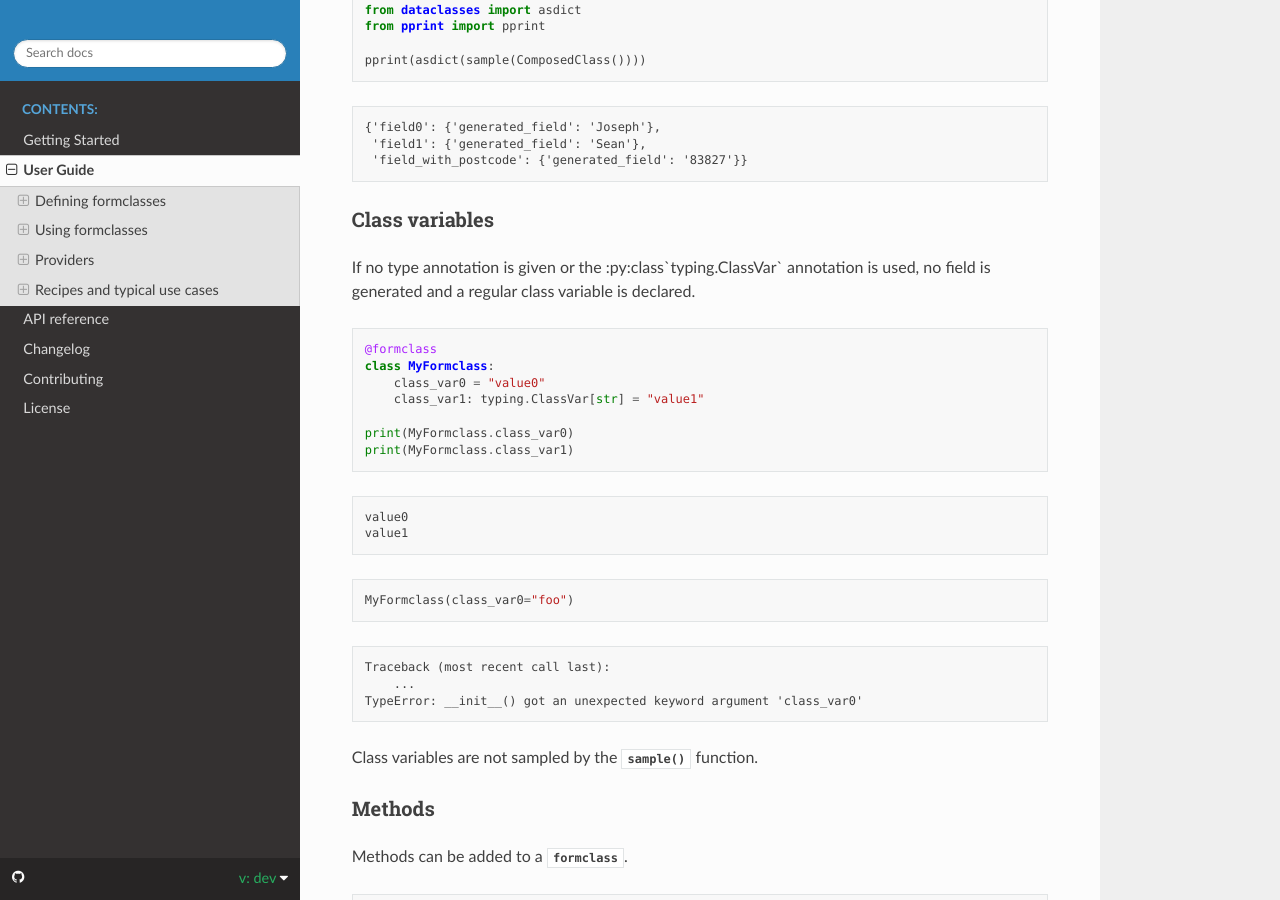
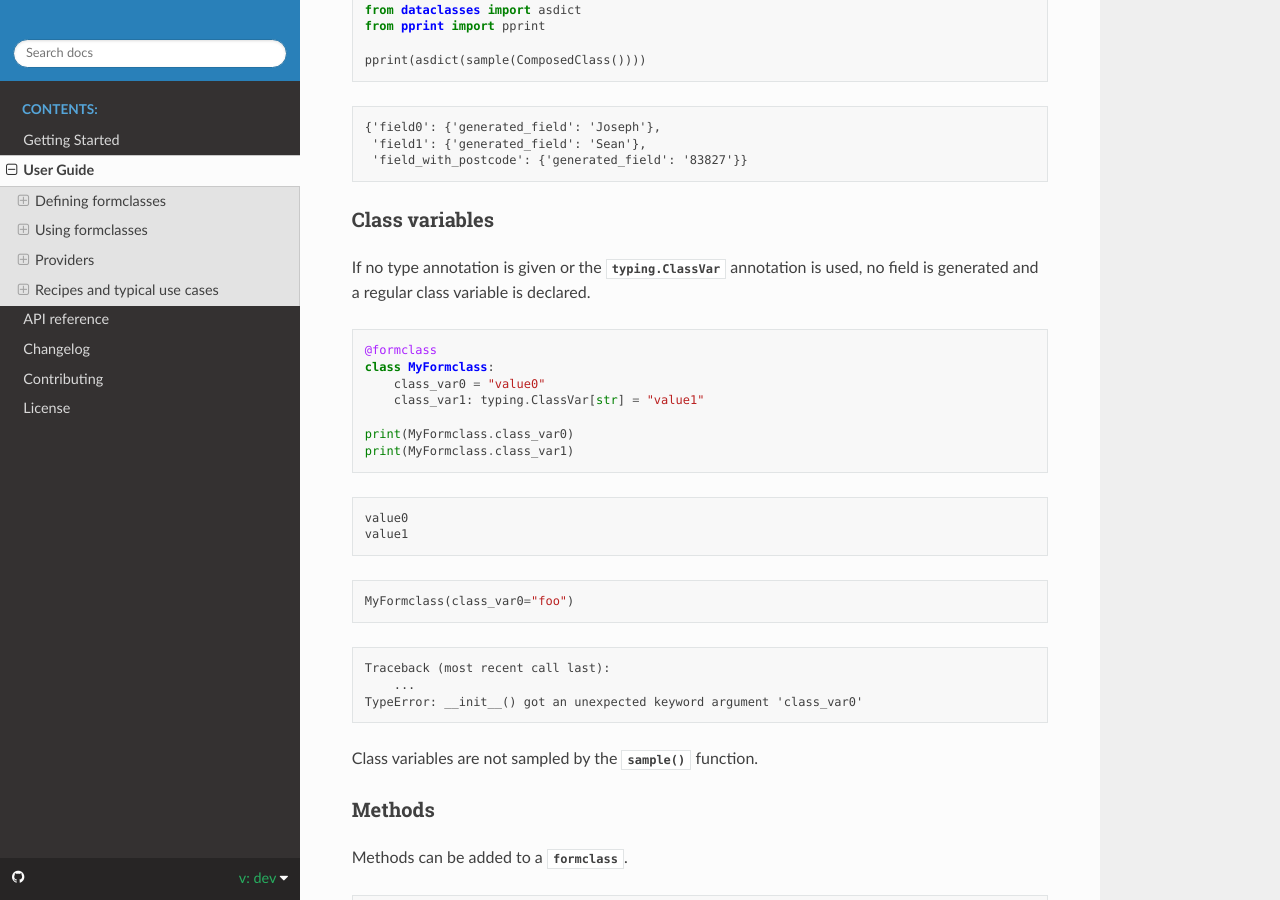
Before and after one commit to py-plato/plato, a Sphinx documentation site: the page built from docs/user-guide.rst, in a window 1280 px wide and 900 px high, scrolled down 2587 px. Built offline with Sphinx 7.4.7 and the Read the Docs theme 2.0.0, drawn with Linux system fonts in a browser that asks for light colours.

Commit message:
docs: Fix Sphinx directive

```diff
--- a/docs/user-guide.rst
+++ b/docs/user-guide.rst
@@ -184,7 +184,7 @@ Class variables
 ^^^^^^^^^^^^^^^
 
 If no type annotation is given
-or the :py:class`typing.ClassVar` annotation is used,
+or the :py:class:`typing.ClassVar` annotation is used,
 no field is generated
 and a regular class variable is declared.
 
```
